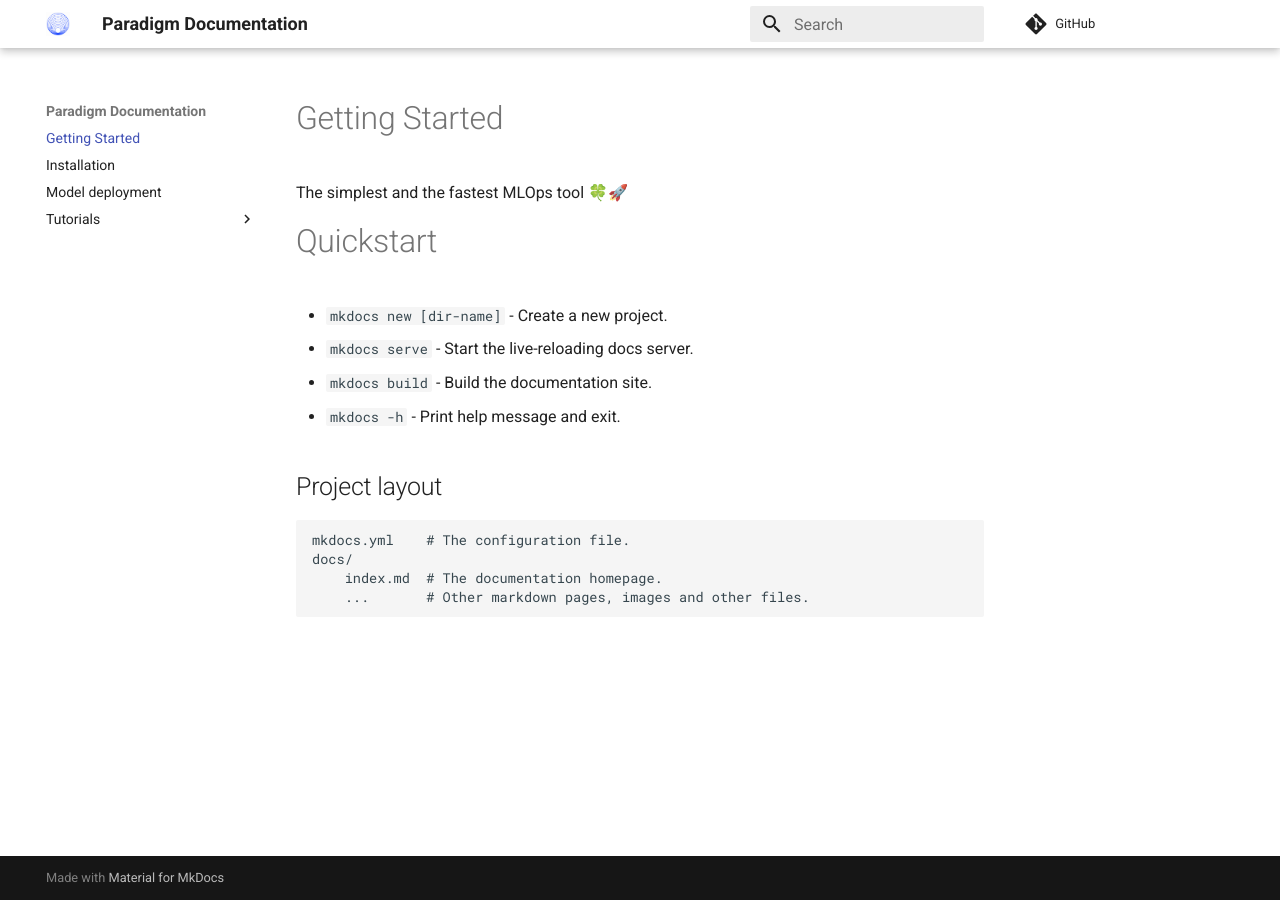
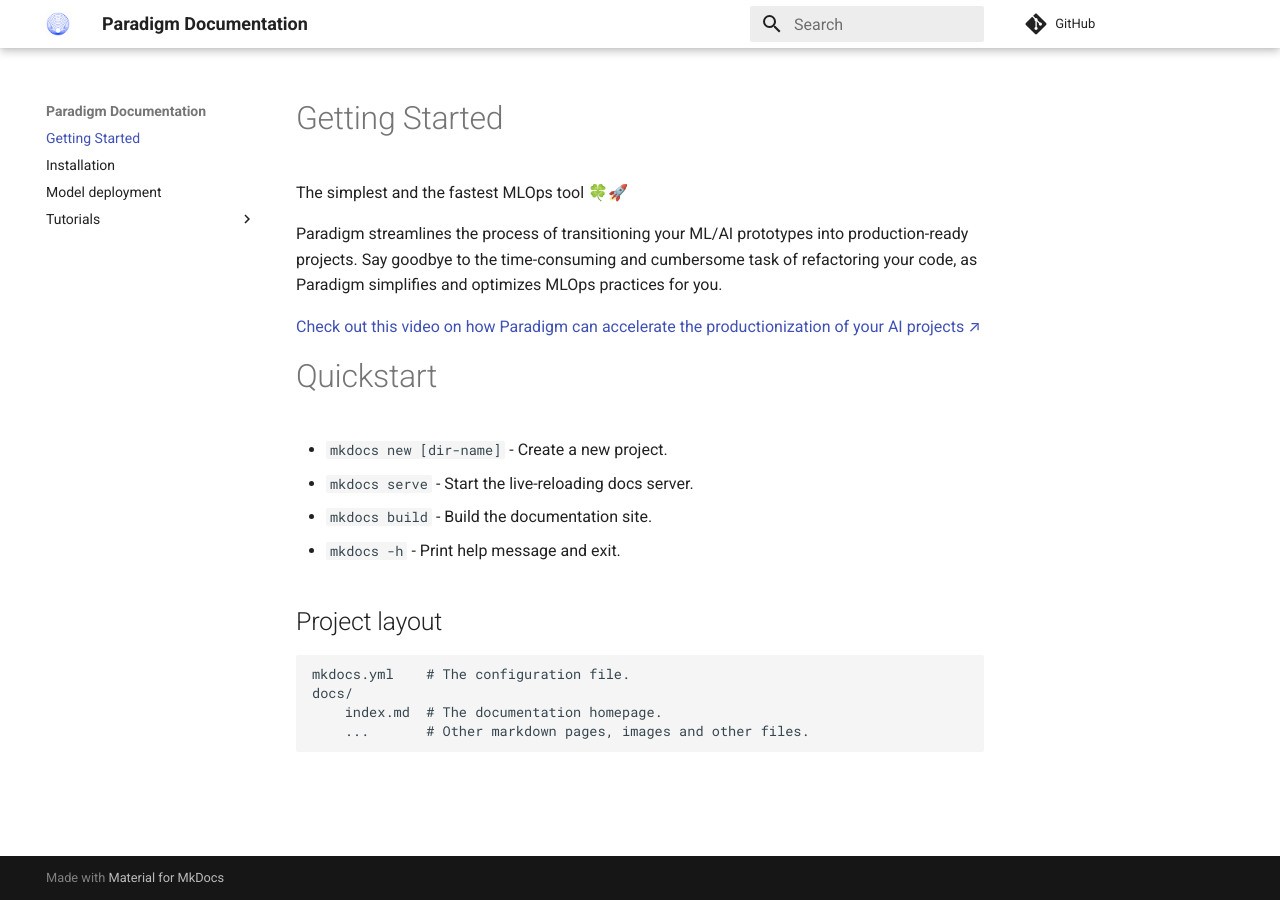
Before and after one commit to ParadigmAI/paradigm-docs, an MkDocs documentation site: the page built from docs/index.md, in a window 1280 px wide. Built offline with MkDocs 1.6.1 and Material for MkDocs 9.7.7, drawn with Linux system fonts in a browser that asks for light colours; comment, search, counter and statistics services are not loaded.

Commit message:
update index

```diff
--- a/docs/index.md
+++ b/docs/index.md
@@ -1,6 +1,12 @@
 # Getting Started
 
 The simplest and the fastest MLOps tool 🍀🚀
+
+Paradigm streamlines the process of transitioning your ML/AI prototypes into production-ready projects. Say goodbye to the time-consuming and cumbersome task of refactoring your code, as Paradigm simplifies and optimizes MLOps practices for you.
+
+<!-- [Check out this video on how Paradigm can accelerate the productionization of your AI projects ↗](https://youtu.be/P6ZM7KYtx88) -->
+<a href="https://youtu.be/P6ZM7KYtx88" target="_blank">Check out this video on how Paradigm can accelerate the productionization of your AI projects ↗</a>
+
 
 # Quickstart
 
```
